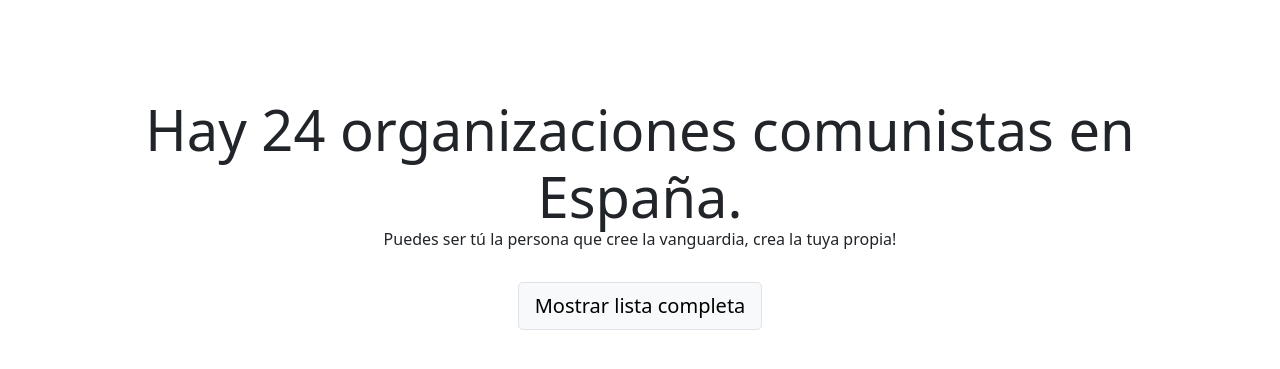
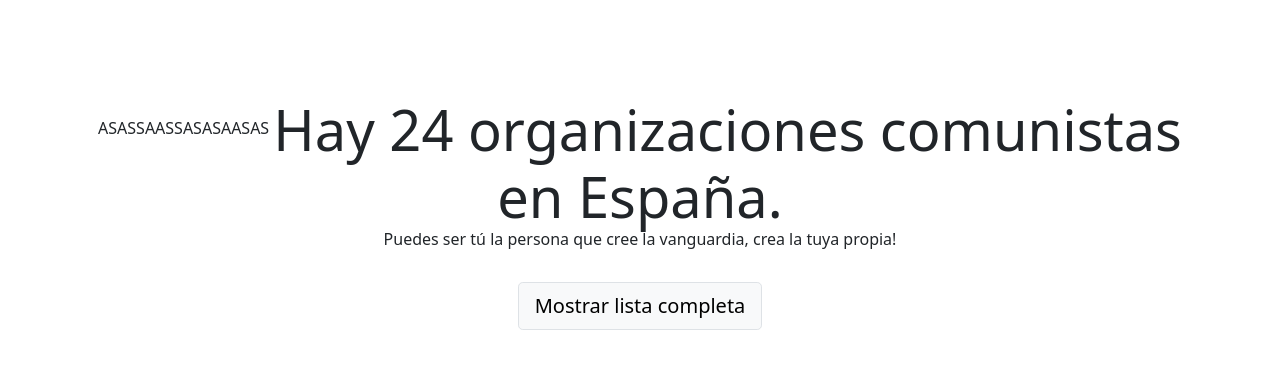
Before and after one commit to gitatmanu/estadodelmce, a Django app: page / in a window 1280 px wide. Shown: the top 369 px of the page. Run offline with Django 3.2, Linux system fonts and the light colour scheme; data comes from the database, SQL or seed files in the repository.

Commit message:
Update index.html

```diff
--- a/estadodelmce/templates/index.html
+++ b/estadodelmce/templates/index.html
@@ -17,7 +17,7 @@
 <body>
   <div class="jumbotron-fluid text-center" style="height: 60vh">
     <div class="container vertical-middle">
-
+	ASASSAASSASASAASAS
           <span class="display-4 align-middle">Hay {{ objects.count }} organizaciones comunistas en España.</span>
           <div class="h6">Puedes ser tú la persona que cree la vanguardia, crea la tuya propia!</div>
 	  <a class="mt-4 vertical-middle btn btn-light btn-lg border" href="{% url 'communistparty_list' %}" role="button">Mostrar lista completa</a>
```
